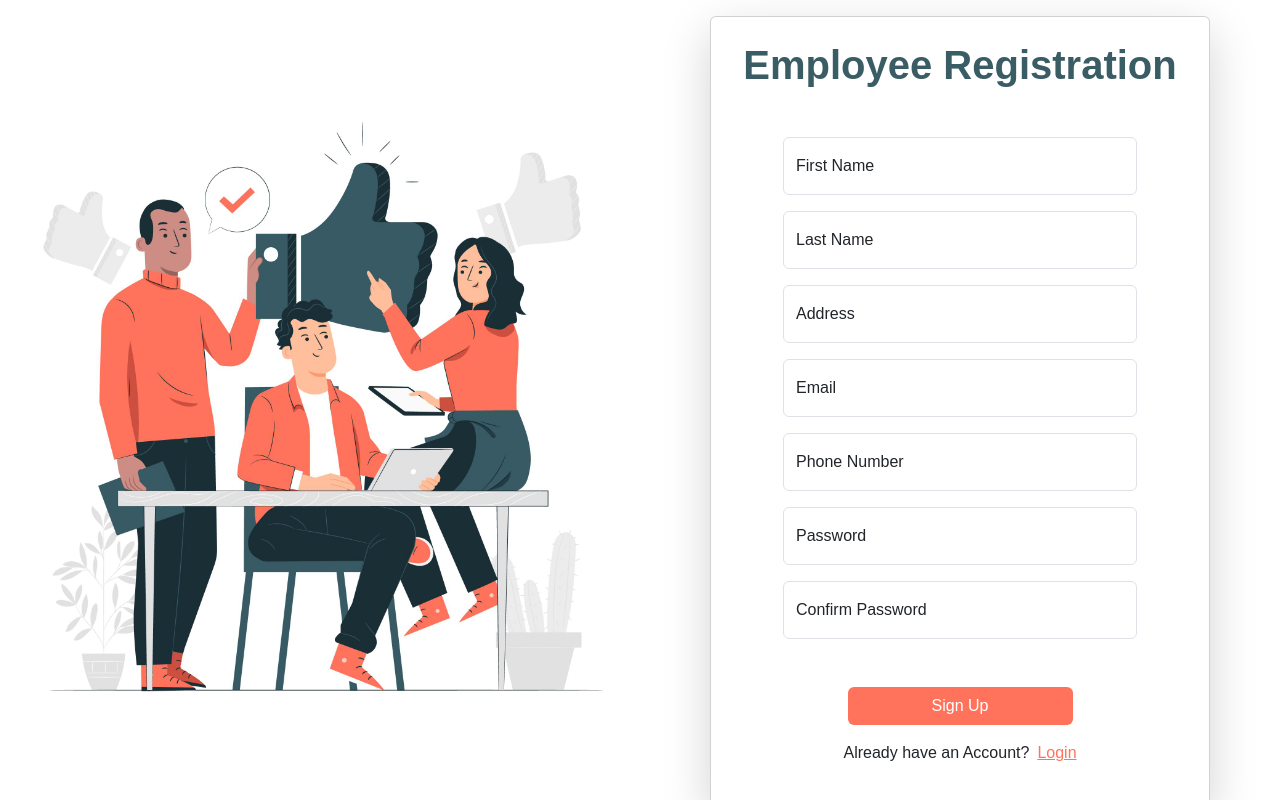
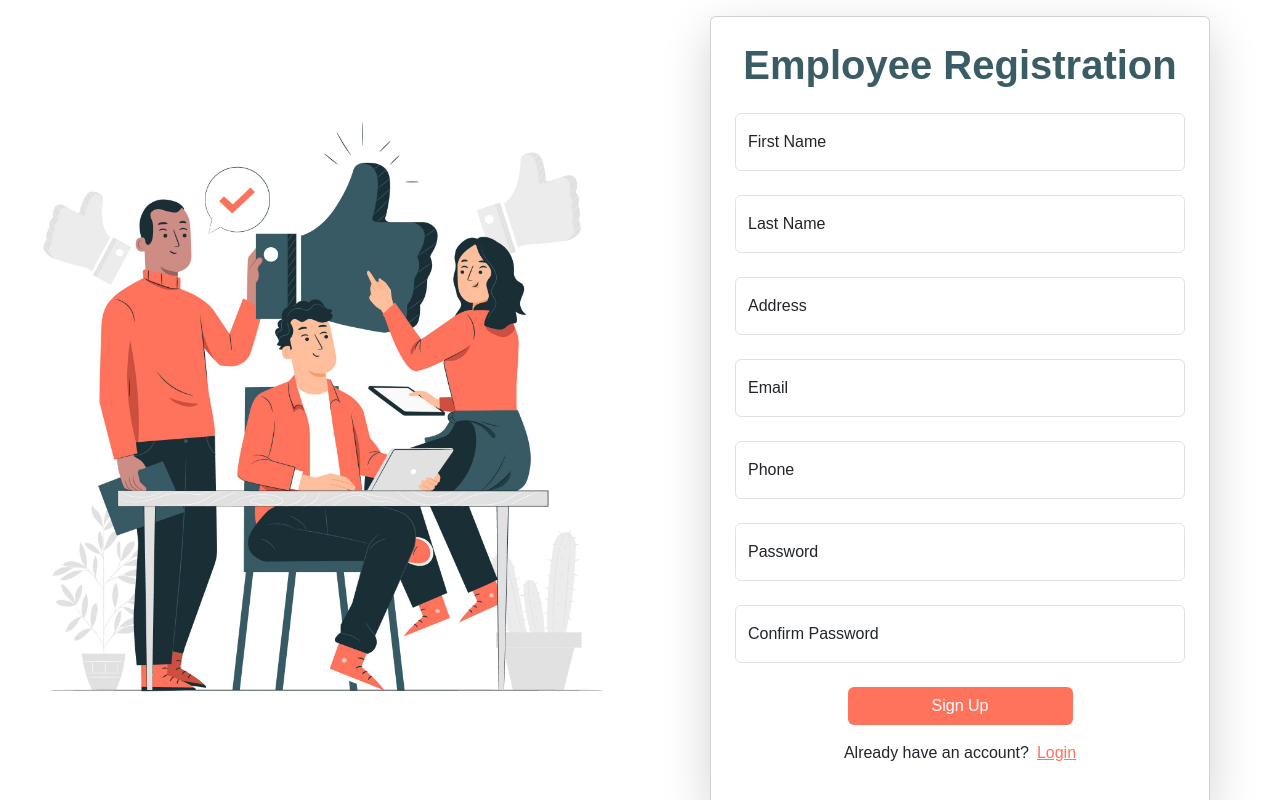
Before and after one commit to dhanitha0725/employee-management-system, a React (Vite) app: page /register in a window 1280 px wide. Built offline with nearby package versions, Linux system fonts and the light colour scheme.

Commit message:
feat(Register): add registration functionality with RegisterForm component

```diff
--- /dev/null
+++ b/src/components/RegisterForm.tsx
@@ -0,0 +1,93 @@
+import React, { useState } from "react";
+import InputField from "./inputField";
+
+interface RegisterFormProps {
+  onRegister: (userData: any) => void;
+}
+
+const RegisterForm: React.FC<RegisterFormProps> = ({ onRegister }) => {
+  const [firstname, setFirstname] = useState("");
+  const [lastname, setLastname] = useState("");
+  const [address, setAddress] = useState("");
+  const [email, setEmail] = useState("");
+  const [phone, setPhone] = useState("");
+  const [password, setPassword] = useState("");
+  const [confirmPassword, setConfirmPassword] = useState("");
+
+  function handleSubmit(event: React.FormEvent<HTMLFormElement>) {
+    event.preventDefault();
+
+    if (password !== confirmPassword) {
+      alert("Passwords do not match!");
+      return;
+    }
+
+    onRegister({
+      first_name: firstname,
+      last_name: lastname,
+      address: address,
+      email: email,
+      phone: phone,
+      password: password,
+    });
+  }
+
+  return (
+    <form onSubmit={handleSubmit} className="needs-validation">
+      <InputField
+        label="First Name"
+        type="text"
+        value={firstname}
+        onChange={(e) => setFirstname(e.target.value)}
+      />
+      <InputField
+        label="Last Name"
+        type="text"
+        value={lastname}
+        onChange={(e) => setLastname(e.target.value)}
+      />
+      <InputField
+        label="Address"
+        type="text"
+        value={address}
+        onChange={(e) => setAddress(e.target.value)}
+      />
+      <InputField
+        label="Email"
+        type="email"
+        value={email}
+        onChange={(e) => setEmail(e.target.value)}
+      />
+      <InputField
+        label="Phone"
+        type="text"
+        value={phone}
+        onChange={(e) => setPhone(e.target.value)}
+      />
+      <InputField
+        label="Password"
+        type="password"
+        value={password}
+        onChange={(e) => setPassword(e.target.value)}
+      />
+      <InputField
+        label="Confirm Password"
+        type="password"
+        value={confirmPassword}
+        onChange={(e) => setConfirmPassword(e.target.value)}
+      />
+
+      <div className="d-flex justify-content-center mt-4">
+        <button
+          type="submit"
+          className="btn"
+          style={{ backgroundColor: "#ff735c", color: "white", width: "50%" }}
+        >
+          Sign Up
+        </button>
+      </div>
+    </form>
+  );
+};
+
+export default RegisterForm;
--- a/src/pages/Register.tsx
+++ b/src/pages/Register.tsx
@@ -1,41 +1,21 @@
-import React, { useState } from "react";
-import axios from "axios";
-import RegisterImg from '../assets/Employee.jpg';
+import React from "react";
 import { useNavigate } from "react-router-dom";
-import { Helmet } from 'react-helmet';
-import 'bootstrap/dist/css/bootstrap.min.css';
+import { Helmet } from "react-helmet";
+import RegisterImg from "../assets/Employee.jpg";
+import RegisterForm from "../components/RegisterForm";
+import { registerUser } from "../services/authService";
+import "bootstrap/dist/css/bootstrap.min.css";
 
 const Register: React.FC = () => {
-    const [firstname, setFirstname] = useState("");
-    const [lastname, setLastname] = useState("");
-    const [address, setAddress] = useState("");
-    const [email, setEmail] = useState("");
-    const [phone, setPhone] = useState("");
-    const [password, setPassword] = useState("");
-    const [confirmPassword, setConfirmPassword] = useState("");
   const navigate = useNavigate();
 
-    async function save(event: React.FormEvent<HTMLFormElement>) {
-        event.preventDefault();
-
-        if (password !== confirmPassword) {
-            alert("Passwords do not match!"); // Validation
-            return;
-        }
-
+  async function handleRegister(userData: any) {
     try {
-            await axios.post("http://localhost:8090/employee/save", {
-                first_name: firstname,
-                last_name: lastname,
-                address: address,
-                email: email,
-                phone: phone,
-                password: password,
-            });
+      await registerUser(userData);
       alert("Employee Registration Successfully");
       navigate("/");
     } catch (err) {
-            alert(err);
+      alert("Registration failed. Please try again.");
     }
   }
 
@@ -54,130 +34,31 @@ const Register: React.FC = () => {
           <div className="col-md-6 d-flex align-items-center justify-content-center">
             <img
               src={RegisterImg}
-                            alt="Placeholder"
+              alt="Employee Registration"
               className="img-fluid rounded"
-                            style={{ height: '80%', objectFit: 'contain' }}
+              style={{ height: "80%", objectFit: "contain" }}
             />
           </div>
 
           {/* Right Side (Form) */}
           <div className="col-12 col-md-6 d-flex align-items-center justify-content-center p-3">
-                        <div className="card shadow-lg p-4 w-100" style={{ maxWidth: "500px"}}>
-                            <h1 className="text-center mb-5" style={{ color:"#3a5c64", fontWeight:600 }}>Employee Registration</h1>
-                            <form onSubmit={save} className="needs-validation">
-                                <div className="form-floating mb-3 mx-5">
-                                    <input
-                                        type="text"
-                                        className="form-control"
-                                        id="firstname"
-                                        placeholder="First Name"
-                                        value={firstname}
-                                        onChange={(event) => setFirstname(event.target.value)}
-                                        required
-                                    />
-                                    <label htmlFor="firstname">First Name</label>
+            <div className="card shadow-lg p-4 w-100" style={{ maxWidth: "500px" }}>
+              <h1 className="text-center mb-4" style={{ color: "#3a5c64", fontWeight: 600 }}>
+                Employee Registration
+              </h1>
+              <RegisterForm onRegister={handleRegister} />
+              <div className="d-flex justify-content-center mt-3">
+                <p>Already have an account?</p>
+                <a href="/" className="ms-2" style={{ color: "#ff735c" }}>
+                  Login
+                </a>
               </div>
-
-                                <div className="form-floating mb-3 mx-5">
-                                    <input
-                                        type="text"
-                                        className="form-control"
-                                        id="lastname"
-                                        placeholder="Last Name"
-                                        value={lastname}
-                                        onChange={(event) => setLastname(event.target.value)}
-                                        required
-                                    />
-                                    <label htmlFor="lastname">Last Name</label>
-                                </div>
-
-                                <div className="form-floating mb-3 mx-5">
-                                    <input
-                                        type="text"
-                                        className="form-control"
-                                        id="address"
-                                        placeholder="Address"
-                                        value={address}
-                                        onChange={(event) => setAddress(event.target.value)}
-                                        required
-                                    />
-                                    <label htmlFor="address">Address</label>
-                                </div>
-
-                                <div className="form-floating mb-3 mx-5">
-                                    <input
-                                        type="email"
-                                        className="form-control"
-                                        id="email"
-                                        placeholder="Enter Email"
-                                        value={email}
-                                        onChange={(event) => setEmail(event.target.value)}
-                                        required
-                                    />
-                                    <label htmlFor="email">Email</label>
-                                </div>
-
-                                <div className="form-floating mb-3 mx-5">
-                                    <input
-                                        type="text"
-                                        className="form-control"
-                                        id="phone"
-                                        placeholder="Phone Number"
-                                        value={phone}
-                                        onChange={(event) => setPhone(event.target.value)}
-                                        required
-                                    />
-                                    <label htmlFor="phone">Phone Number</label>
-                                </div>
-
-                                <div className="form-floating mb-3 mx-5">
-                                    <input
-                                        type="password"
-                                        className="form-control"
-                                        id="password"
-                                        placeholder="Enter Password"
-                                        value={password}
-                                        onChange={(event) => setPassword(event.target.value)}
-                                        required
-                                    />
-                                    <label htmlFor="password">Password</label>
-                                </div>
-
-                                <div className="form-floating mb-3 mx-5">
-                                    <input
-                                        type="password"
-                                        className="form-control"
-                                        id="confirmPassword"
-                                        placeholder="Confirm Password"
-                                        value={confirmPassword}
-                                        onChange={(event) => setConfirmPassword(event.target.value)}
-                                        required
-                                    />
-                                    <label htmlFor="confirmPassword">Confirm Password</label>
-                                </div>
-
-                                <div className="d-flex justify-content-center mt-5">
-                                    <button
-                                        type="submit"
-                                        className="btn"
-                                        style={{ backgroundColor: '#ff735c', color: 'white', width: '50%' }}
-                                    >
-                                        Sign Up
-                                    </button>
-                                </div>
-
-                                <div className="d-flex justify-content-center mt-3">
-                                    <p>Already have an Account?</p>
-                                    <a href="/" className="ms-2" style={{ color: '#ff735c'}}>Login</a>
-                                </div>
-
-                            </form>
             </div>
           </div>
         </div>
       </div>
     </>
   );
-}
+};
 
 export default Register;
--- a/src/services/authService.ts
+++ b/src/services/authService.ts
@@ -6,6 +6,11 @@ interface LoginResponse {
   access_token?: string;
 }
 
+interface RegisterResponse {
+  message?: string;
+}
+
+// Login API request
 export const loginUser = async (email: string, password: string): Promise<LoginResponse> => {
   try {
     const response = await axios.post<LoginResponse>(`${API_URL}/login`, { email, password });
@@ -15,3 +20,14 @@ export const loginUser = async (email: string, password: string): Promise<LoginR
     throw error;
   }
 };
+
+// Register API request
+export const registerUser = async (userData: any): Promise<RegisterResponse> => {
+  try {
+    const response = await axios.post<RegisterResponse>("http://localhost:8090/employee/save", userData);
+    return response.data;
+  } catch (error) {
+    console.error("Registration error:", error);
+    throw error;
+  }
+};
```
Lines whose indentation alone changed are shown as unchanged.
